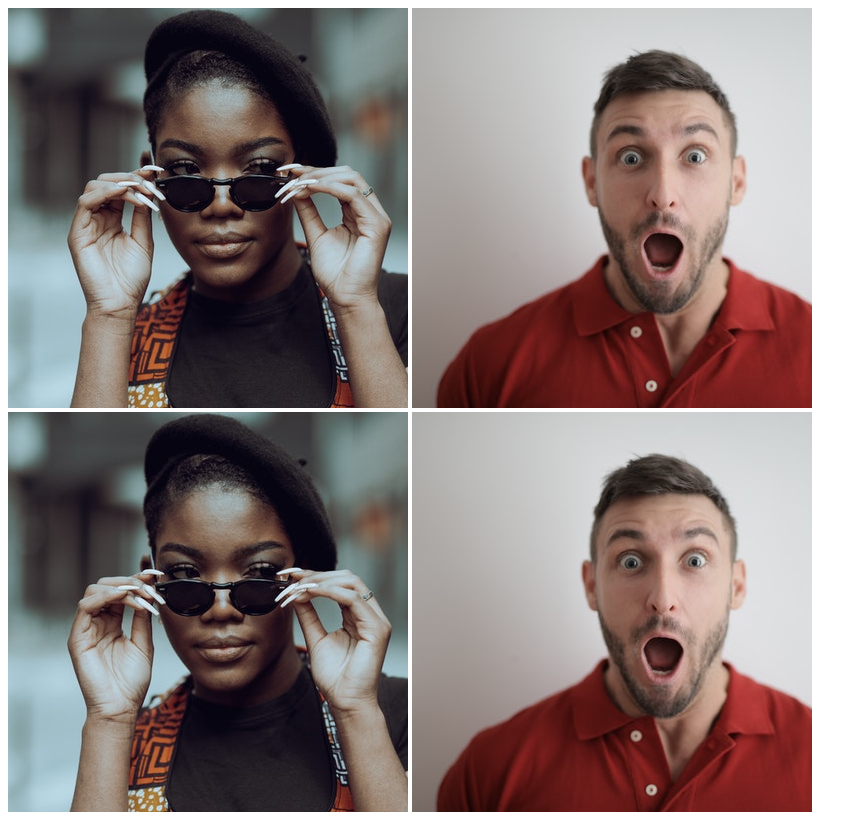
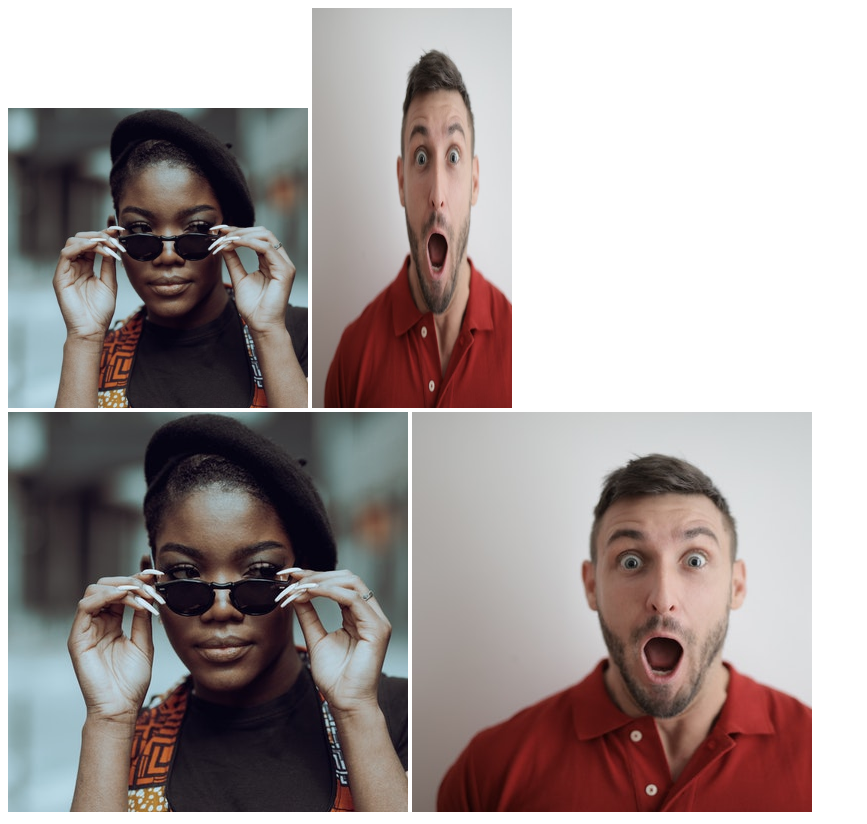
Before and after one commit to shuyaibaasim/css-foundations, a plain HTML site: page 04-chaining-selectors/index.html in a window 1280 px wide. Shown: the whole page, without its empty margins (0-867 px from the left). Drawn offline with Linux system fonts and the light colour scheme.

Commit message:
Css excerise for grouping-selectors and result isas expected

```diff
--- a/04-chaining-selectors/style.css
+++ b/04-chaining-selectors/style.css
@@ -0,0 +1,8 @@
+.avatar.proportioned{
+    width: 300px;
+}
+
+.avatar.distorted {
+    width: 200px;
+    height: 400px;
+}
```
Also changed, not shown: 04-chaining-selectors/index.html (+2 -1 lines).
